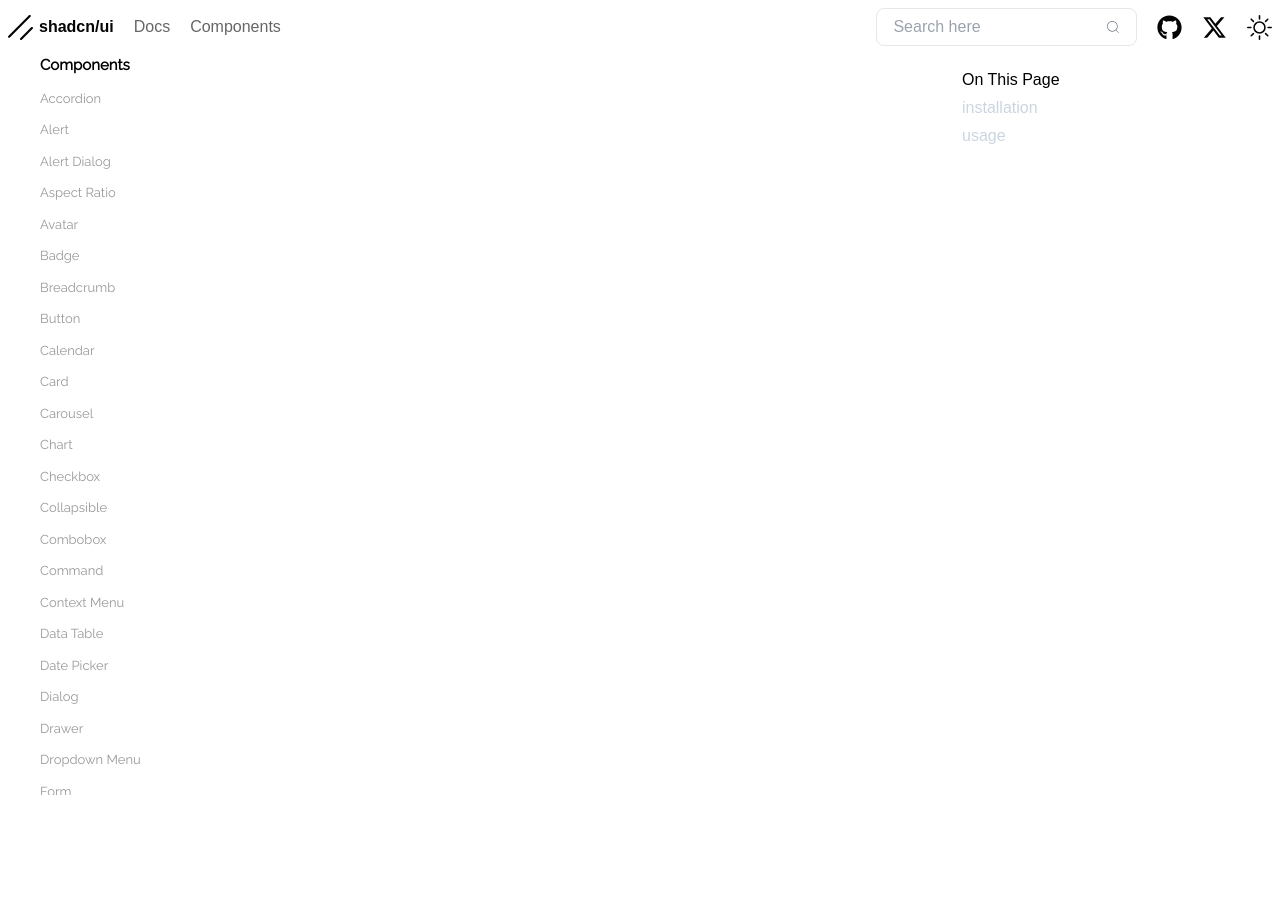
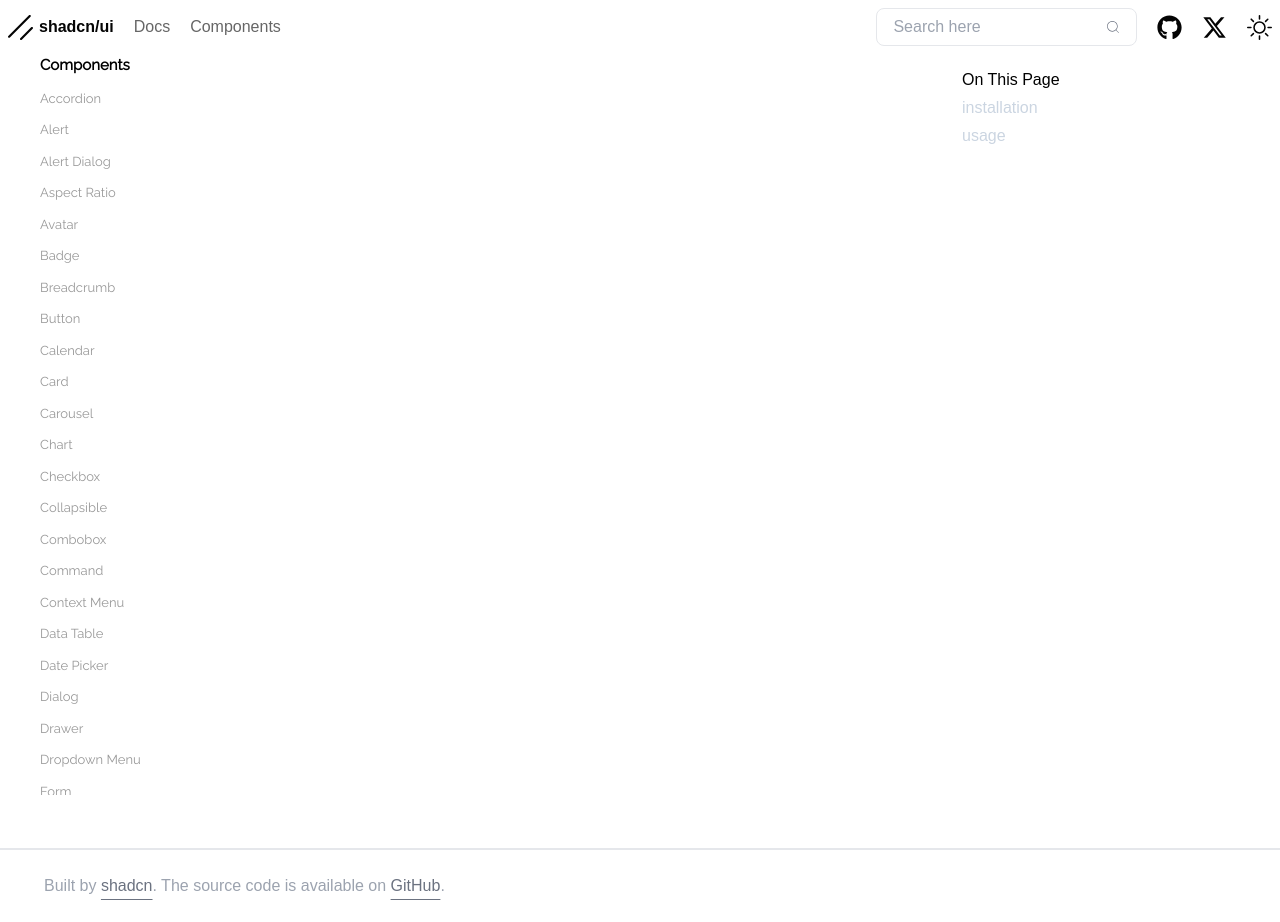
Before and after one commit to Shan-ali609/Shadcomponents, a Next.js app: page / in a window 1280 px wide. Before the commit the page ends 848 px from the top, so only its background shows below. Built offline with nearby package versions, Linux system fonts and the light colour scheme.

Commit message:
footer added

```diff
--- a/src/components/footer/Footer.jsx
+++ b/src/components/footer/Footer.jsx
@@ -5,19 +5,19 @@ import React from 'react';
 
 export default function Footer() {
   return (
-    // <div className="py-6 border-t-2 px-4 sm:px-6 md:px-11 text-gray-400 text-center md:text-left">
-    //   <p className="text-sm sm:text-base md:text-base">
-    //     Built by{' '}
-    //     <Link href="#" className="text-gray-500 underline underline-offset-8">
-    //       shadcn
-    //     </Link>
-    //     . The source code is available on{' '}
-    //     <Link href="#" className="text-gray-500 underline underline-offset-8">
-    //       GitHub
-    //     </Link>
-    //     .
-    //   </p>
-    // </div>
-    <div className='hidden'>good</div>
+    <div className="py-6 border-t-2 px-4 sm:px-6 md:px-11 text-gray-400 text-center md:text-left">
+      <p className="text-sm sm:text-base md:text-base">
+        Built by{' '}
+        <Link href="#" className="text-gray-500 underline underline-offset-8">
+          shadcn
+        </Link>
+        . The source code is available on{' '}
+        <Link href="#" className="text-gray-500 underline underline-offset-8">
+          GitHub
+        </Link>
+        .
+      </p>
+    </div>
+
   );
 }
```
